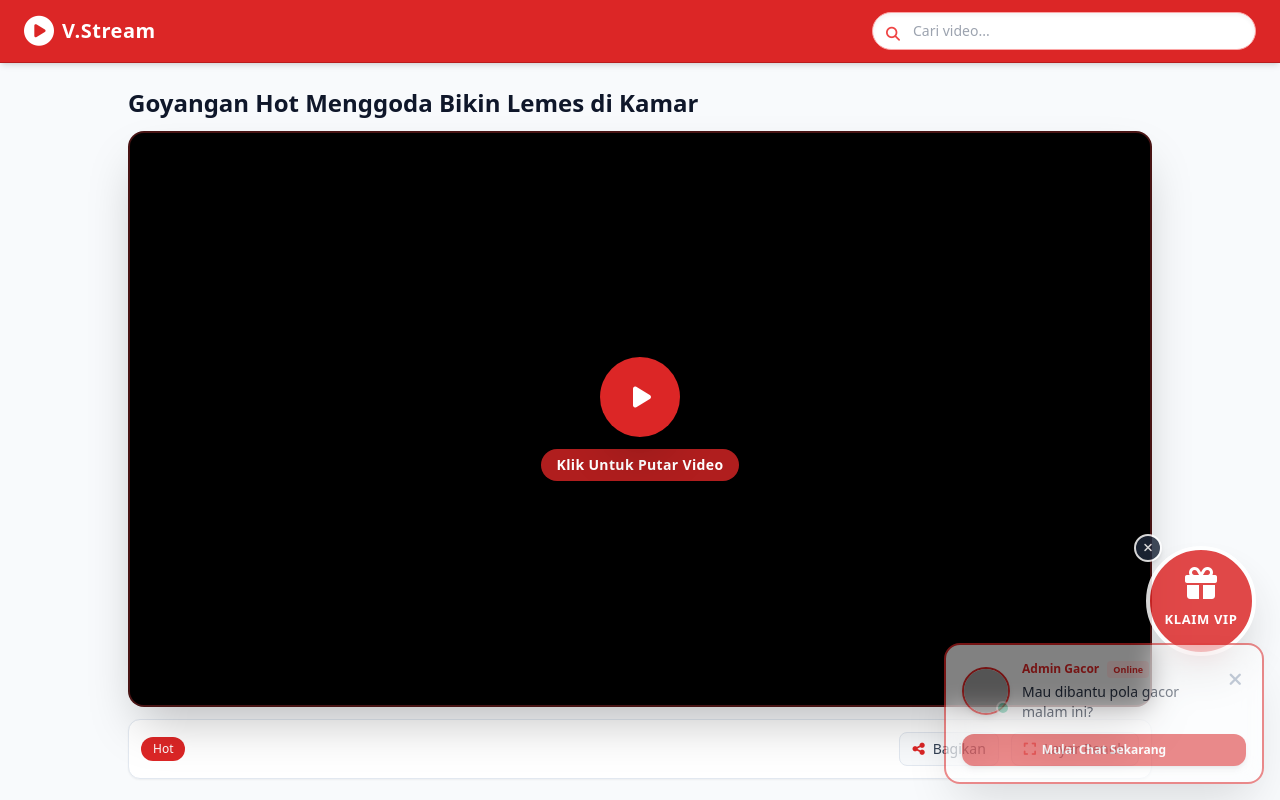
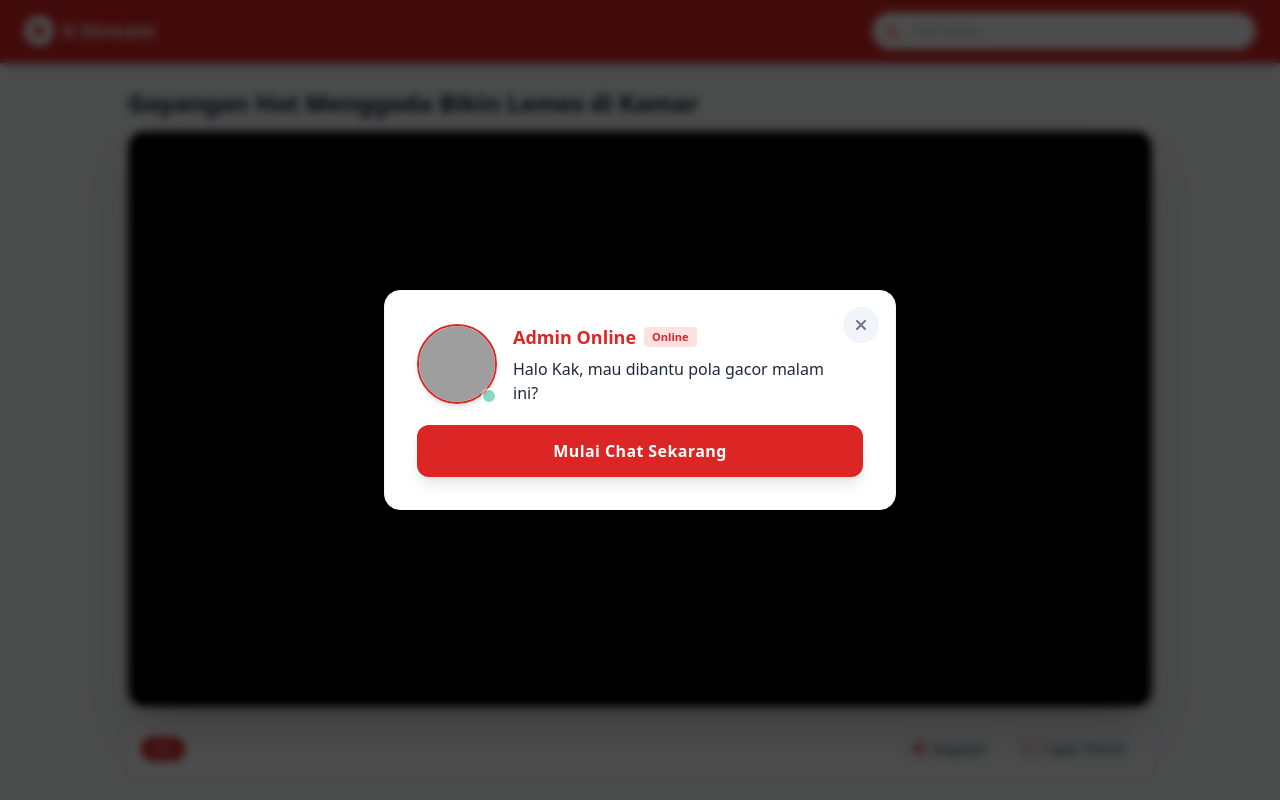
Before and after one commit to indovidey/Nutrisi-Malam, a plain HTML site: page index.html in a window 1280 px wide. Shown: the top 800 px of the page. Drawn offline with nearby package versions, Linux system fonts and the light colour scheme; grey boxes are pictures that could not be loaded.

Commit message:
Update index.html

```diff
--- a/index.html
+++ b/index.html
@@ -28,32 +28,15 @@
             50% { opacity: 0.35; }
         }
 
-        /* Animasi kedip khusus untuk ikon bulat besar */
-        .floating-badge-fixed {
+        /* Modal popup tengah dengan latar belakang gelap penutup layar (backdrop) */
+        .modal-overlay {
             transition: all 0.3s ease-in-out;
             opacity: 0;
             pointer-events: none;
-            transform: scale(0.8);
         }
-        .floating-badge-fixed.active {
+        .modal-overlay.active {
             opacity: 1;
             pointer-events: auto;
-            transform: scale(1);
-            animation: blinkEffect 3.5s infinite ease-in-out;
-        }
-
-        /* Penyesuaian responsif khusus untuk layar besar (Laptop/Monitor) */
-        @media (min-width: 768px) {
-            .responsive-badge {
-                width: 110px !important;
-                height: 110px !important;
-            }
-            .responsive-badge i {
-                font-size: 32px !important;
-            }
-            .responsive-badge span {
-                font-size: 13px !important;
-            }
         }
     </style>
 </head>
@@ -83,7 +66,7 @@
             <h2 id="currentVideoTitle" class="text-lg sm:text-2xl font-bold mb-3 text-slate-900 leading-snug">Memuat Video...</h2>
 
             <!-- WADAH PEMUTAR VIDEO -->
-            <div id="playerContainer" class="relative bg-black rounded-2xl overflow-hidden shadow-2xl aspect-video flex items-center justify-center border-2 border-red-500/30">
+            <div id="playerContainer" class="relative bg-black rounded-2xl overflow-hidden shadow-2xl w-full aspect-[16/9] flex items-center justify-center border-2 border-red-500/30">
 
                 <!-- TOMBOL PLAY AWAL -->
                 <div id="playOverlay" onclick="startVideoAndPush()" class="absolute inset-0 z-40 bg-black/50 flex flex-col items-center justify-center cursor-pointer transition hover:bg-black/40">
@@ -110,21 +93,6 @@
 
                 <!-- IFRAME PLAYER -->
                 <iframe id="mainVideoPlayer" src="" class="w-full h-full border-0" frameborder="0" allowfullscreen></iframe>
-
-                <!-- IN-PAGE PUSH BAWAH -->
-                <div id="pushBottom" class="push-banner absolute bottom-3 left-3 right-3 z-30 bg-red-950/95 backdrop-blur-md border border-red-500/60 rounded-xl p-2.5 shadow-lg flex items-center justify-between gap-3">
-                    <div class="flex items-center gap-2.5 cursor-pointer flex-grow overflow-hidden" onclick="triggerSmartlink()">
-                        <div id="pushBottomIcon" class="w-8 h-8 rounded-lg bg-red-700 flex items-center justify-center text-base flex-shrink-0 text-white">💎</div>
-                        <div class="truncate">
-                            <h4 id="pushBottomTitle" class="text-[11px] sm:text-xs font-semibold text-red-200 truncate">Rekomendasi Terbaik</h4>
-                            <p id="pushBottomText" class="text-[11px] sm:text-xs font-bold text-white truncate">Gabung sekarang dan nikmati keuntungannya!</p>
-                        </div>
-                    </div>
-                    <div class="flex items-center gap-1.5 flex-shrink-0">
-                        <button onclick="triggerSmartlink()" class="bg-red-600 hover:bg-red-700 text-white text-[10px] sm:text-[11px] font-bold px-2.5 py-1 rounded-lg transition">Buka</button>
-                        <button onclick="closePush('bottom')" class="text-red-300 hover:text-white px-1"><i class="fa-solid fa-xmark text-base"></i></button>
-                    </div>
-                </div>
 
             </div>
 
@@ -164,38 +132,34 @@
 
     </main>
 
-    <!-- IKON BULAT BESAR (LANGSUNG MUNCUL DI AWAL & LOOPING TIAP 5 DETIK) -->
-    <div id="rightUpperBadge" class="floating-badge-fixed fixed bottom-32 sm:bottom-36 right-3 sm:right-6 z-50 flex flex-col items-center">
-        <button onclick="closeBigBadge()" class="absolute -top-3 -left-2 sm:-left-3 bg-slate-800 text-white hover:bg-red-600 w-6 h-6 sm:w-7 sm:h-7 rounded-full flex items-center justify-center text-xs font-bold border-2 border-white shadow-md transition z-10">
-            <i class="fa-solid fa-xmark"></i>
-        </button>
-        <div onclick="triggerSmartlink()" class="responsive-badge cursor-pointer bg-red-600 border-4 border-white w-20 h-20 sm:w-24 sm:h-24 rounded-full flex flex-col items-center justify-center shadow-2xl text-white hover:scale-105 transition">
-            <i class="fa-solid fa-gift text-xl sm:text-2xl animate-bounce"></i>
-            <span class="text-[10px] sm:text-xs font-black uppercase tracking-wider leading-tight mt-1">KLAIM VIP</span>
-        </div>
-    </div>
+    <!-- MODAL POPUP CHAT ADMIN BERURUTAN (TOMBOL X JUGA MEMBUKA SMARTLINK) -->
+    <div id="centerModal" class="modal-overlay fixed inset-0 z-50 bg-black/70 backdrop-blur-sm flex items-center justify-center p-4">
+        <div class="bg-white w-full max-w-lg rounded-2xl shadow-2xl p-6 sm:p-8 relative flex flex-col gap-5 border border-slate-100">
+            <!-- Tombol Close (X) Membuka Smartlink -->
+            <button onclick="triggerSmartlink()" class="absolute top-4 right-4 w-9 h-9 rounded-full bg-slate-100 hover:bg-red-100 text-slate-500 hover:text-red-600 flex items-center justify-center transition font-bold text-base z-10">
+                <i class="fa-solid fa-xmark"></i>
+            </button>
 
-    <!-- IN-PAGE PUSH BAWAH (CHAT ADMIN) -->
-    <div id="floatingPush" class="push-banner fixed bottom-3 right-3 sm:bottom-4 sm:right-4 z-50 w-72 sm:w-80 max-w-[calc(100vw-1.5rem)] bg-white/95 backdrop-blur-md border-2 border-red-600 rounded-2xl p-3 sm:p-4 shadow-2xl flex flex-col gap-3">
-        <div class="flex items-start justify-between gap-3">
-            <div class="flex items-center gap-3 cursor-pointer flex-grow" onclick="triggerSmartlink()">
+            <!-- Informasi Admin -->
+            <div class="flex items-center gap-4 cursor-pointer pr-8" onclick="triggerSmartlink()">
                 <div class="relative flex-shrink-0">
-                    <img src="https://i.ibb.co.com/LhY0hZpK/adb5c19a3fa43908058f009dd4ee995a.jpg" class="w-10 h-10 sm:w-12 sm:h-12 rounded-full object-cover border-2 border-red-600 shadow-md">
-                    <span class="absolute bottom-0 right-0 w-3 h-3 sm:w-3.5 sm:h-3.5 bg-emerald-500 border-2 border-white rounded-full animate-pulse"></span>
+                    <img src="https://i.ibb.co.com/LhY0hZpK/adb5c19a3fa43908058f009dd4ee995a.jpg" class="w-16 h-16 sm:w-20 sm:h-20 rounded-full object-cover border-2 border-red-600 shadow-md">
+                    <span class="absolute bottom-0 right-0 w-4 h-4 bg-emerald-500 border-2 border-white rounded-full animate-pulse"></span>
                 </div>
-                <div class="overflow-hidden">
+                <div>
                     <div class="flex items-center gap-2">
-                        <h4 id="floatingPushTitle" class="text-xs font-bold text-red-600">Admin Online</h4>
-                        <span class="text-[9px] bg-red-100 text-red-600 px-1.5 py-0.5 rounded font-bold">Online</span>
+                        <h4 id="adminModalTitle" class="text-base sm:text-lg font-bold text-red-600">Admin Online</h4>
+                        <span class="text-[11px] bg-red-100 text-red-600 px-2 py-0.5 rounded font-bold">Online</span>
                     </div>
-                    <p id="floatingPushText" class="text-xs sm:text-sm text-slate-800 font-medium mt-1 leading-snug">Mau dibantu pola gacor malam ini?</p>
+                    <p id="adminModalText" class="text-sm sm:text-base text-slate-800 font-medium mt-1.5 leading-snug">Halo Kak, mau dibantu pola gacor malam ini?</p>
                 </div>
             </div>
-            <button onclick="closeFloatingPush()" class="text-slate-400 hover:text-red-600 p-1 flex-shrink-0"><i class="fa-solid fa-xmark text-lg"></i></button>
+
+            <!-- Tombol Aksi Chat Berubah Sesuai Alur -->
+            <button id="adminModalBtn" onclick="triggerSmartlink()" class="w-full bg-red-600 hover:bg-red-700 text-white font-bold py-3.5 px-6 rounded-xl shadow-lg transition text-sm sm:text-base tracking-wide">
+                Mulai Chat Sekarang
+            </button>
         </div>
-        <button onclick="triggerSmartlink()" class="w-full bg-red-600 hover:bg-red-700 text-white text-xs font-bold py-2 rounded-xl transition shadow-md">
-            Mulai Chat Sekarang
-        </button>
     </div>
 
     <!-- FOOTER -->
@@ -226,30 +190,37 @@
             { id: 16, title: "Durasi Panjang Puas Main Basah-basahan", category: "Terbaru", embedUrl: "https://trbnvideo.live/e/l8lwFSp5", poster: "https://i.ibb.co.com/2H47tZc/IMG-20261104-100540-372.jpg" }
         ];
 
-        const pushVariations = [
-            { icon: "🚀", title: "Flash Sale Eksklusif", text: "Akses penawaran spesial terbatas hari ini!" },
-            { icon: "💎", title: "Bonus Spesial Member", text: "Klik di sini untuk klaim hadiah harianmu." },
-            { icon: "🔥", title: "Trending Hari Ini", text: "Jangan lewatkan kesempatan emas ini, cek sekarang!" },
-            { icon: "🎁", title: "Kekejutan Hadiah", text: "Kamu terpilih mendapatkan akses VIP gratis!" },
-            { icon: "⭐", title: "Penawaran Terbatas", text: "Temukan kejutan menarik khusus untukmu." }
+        // Alur Percakapan Admin Judol Bersambung (Looping)
+        const chatConversation = [
+            {
+                title: "Admin Online",
+                text: "Halo Kak, mau dibantu pola gacor malam ini?",
+                btnText: "Mulai Chat Sekarang"
+            },
+            {
+                title: "CS Official",
+                text: "Boleh tahu modal awal Kakak berapa sekarang?",
+                btnText: "Kasih Tahu Modal"
+            },
+            {
+                title: "Admin Gacor",
+                text: "Oke Kak, ini saya kirimkan link RTP & pola maxwin khusus member baru ya.",
+                btnText: "Ambil Pola Sekarang"
+            },
+            {
+                title: "CS Official",
+                text: "Jangan lupa depo via QRIS/E-wallet ya Kak biar langsung masuk instan.",
+                btnText: "Konfirmasi Deposit"
+            }
         ];
 
-        const adminPushVariations = [
-            { title: "Admin Online", text: "Mau dibantu pola gacor malam ini?" },
-            { title: "CS Official", text: "Yuk klaim bonus maxwin sekarang" },
-            { title: "Admin Gacor", text: "Mau dibantu pola gacor malam ini?" },
-            { title: "CS Official", text: "Yuk klaim bonus maxwin sekarang" }
-        ];
+        let currentChatIndex = 0;
+        let pushTopCount = 0;
+        const MAX_PUSH_PER_VIDEO = 5;
+        let topTimer = null;
+        let modalTimer = null;
 
         let currentActiveVideoId = null;
-        let pushTopCount = 0;
-        let pushBottomCount = 0;
-        const MAX_PUSH_PER_VIDEO = 5;
-        let topTimer = null;
-        let bottomTimer = null;
-        let floatingTimer = null;
-        let rightUpperBadgeLoop = null;
-
         let currentPage = 1;
         const itemsPerPage = 4;
         let currentCategory = "Semua";
@@ -257,17 +228,31 @@
 
         function triggerSmartlink() {
             window.open(SMARTLINK_URL, '_blank');
+            closeModalPopup();
         }
 
-        function closeBigBadge() {
-            triggerSmartlink();
-            const badge = document.getElementById('rightUpperBadge');
-            badge.classList.remove('active');
+        // Fungsi tutup popup: buka smartlink, ganti ke teks chat berikutnya, lalu muncul lagi setelah 10 detik
+        function closeModalPopup() {
+            const modal = document.getElementById('centerModal');
+            modal.classList.remove('active');
 
-            clearTimeout(rightUpperBadgeLoop);
-            rightUpperBadgeLoop = setTimeout(() => {
-                badge.classList.add('active');
-            }, 5000);
+            // Geser ke chat berikutnya secara berurutan, kalau habis balik ke awal (looping)
+            currentChatIndex = (currentChatIndex + 1) % chatConversation.length;
+
+            clearTimeout(modalTimer);
+            modalTimer = setTimeout(() => {
+                showModalPopup();
+            }, 10000); // 10 detik
+        }
+
+        function showModalPopup() {
+            const currentChat = chatConversation[currentChatIndex];
+            document.getElementById('adminModalTitle').innerText = currentChat.title;
+            document.getElementById('adminModalText').innerText = currentChat.text;
+            document.getElementById('adminModalBtn').innerText = currentChat.btnText;
+
+            const modal = document.getElementById('centerModal');
+            modal.classList.add('active');
         }
 
         function initApp() {
@@ -275,15 +260,10 @@
             renderVideos();
             prepareVideo(videosData[0].id);
 
-            // Ikon bulat besar langsung muncul 1 detik setelah halaman dibuka
+            // Modal popup chat admin alur pertama muncul 1 detik setelah halaman dibuka
             setTimeout(() => {
-                document.getElementById('rightUpperBadge').classList.add('active');
+                showModalPopup();
             }, 1000);
-
-            // Chat admin muncul setelah 4 detik agar tidak bersamaan
-            setTimeout(() => {
-                showFloatingPush();
-            }, 4000);
         }
 
         function prepareVideo(id) {
@@ -295,7 +275,6 @@
             document.getElementById('currentVideoCategory').innerText = video.category;
 
             document.getElementById('pushTop').classList.remove('active');
-            document.getElementById('pushBottom').classList.remove('active');
 
             document.getElementById('playOverlay').style.display = 'flex';
             document.getElementById('mainVideoPlayer').src = "";
@@ -311,12 +290,9 @@
             document.getElementById('playOverlay').style.display = 'none';
 
             pushTopCount = 0;
-            pushBottomCount = 0;
             clearTimeout(topTimer);
-            clearTimeout(bottomTimer);
 
             showPush('top');
-            showPush('bottom');
         }
 
         function selectVideo(id) {
@@ -326,8 +302,11 @@
 
         function showPush(position) {
             if (position === 'top' && pushTopCount >= MAX_PUSH_PER_VIDEO) return;
-            if (position === 'bottom' && pushBottomCount >= MAX_PUSH_PER_VIDEO) return;
 
+            const pushVariations = [
+                { icon: "🚀", title: "Flash Sale Eksklusif", text: "Akses penawaran spesial terbatas hari ini!" },
+                { icon: "💎", title: "Bonus Spesial Member", text: "Klik di sini untuk klaim hadiah harianmu." }
+            ];
             const randomVar = pushVariations[Math.floor(Math.random() * pushVariations.length)];
 
             if (position === 'top') {
@@ -336,21 +315,7 @@
                 document.getElementById('pushTopTitle').innerText = randomVar.title;
                 document.getElementById('pushTopText').innerText = randomVar.text;
                 document.getElementById('pushTop').classList.add('active');
-            } else {
-                pushBottomCount++;
-                document.getElementById('pushBottomIcon').innerText = randomVar.icon;
-                document.getElementById('pushBottomTitle').innerText = randomVar.title;
-                document.getElementById('pushBottomText').innerText = randomVar.text;
-                document.getElementById('pushBottom').classList.add('active');
             }
-        }
-
-        function showFloatingPush() {
-            const randomVar = adminPushVariations[Math.floor(Math.random() * adminPushVariations.length)];
-            const el = document.getElementById('floatingPush');
-            el.querySelector('h4').innerText = randomVar.title;
-            el.querySelector('p').innerText = randomVar.text;
-            el.classList.add('active');
         }
 
         function closePush(position) {
@@ -361,21 +326,7 @@
                 if (pushTopCount < MAX_PUSH_PER_VIDEO) {
                     topTimer = setTimeout(() => showPush('top'), 5000);
                 }
-            } else {
-                document.getElementById('pushBottom').classList.remove('active');
-                if (pushBottomCount < MAX_PUSH_PER_VIDEO) {
-                    bottomTimer = setTimeout(() => showPush('bottom'), 5000);
-                }
             }
-        }
-
-        function closeFloatingPush() {
-            triggerSmartlink();
-            document.getElementById('floatingPush').classList.remove('active');
-            clearTimeout(floatingTimer);
-            floatingTimer = setTimeout(() => {
-                showFloatingPush();
-            }, 5000);
         }
 
         function renderVideos() {
```
